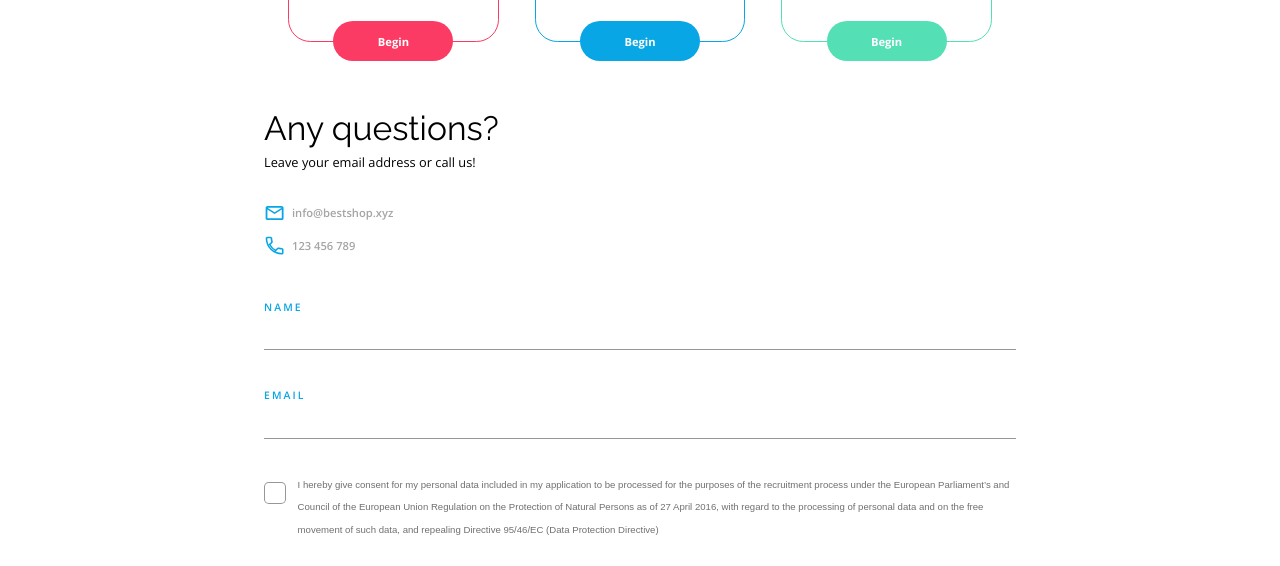
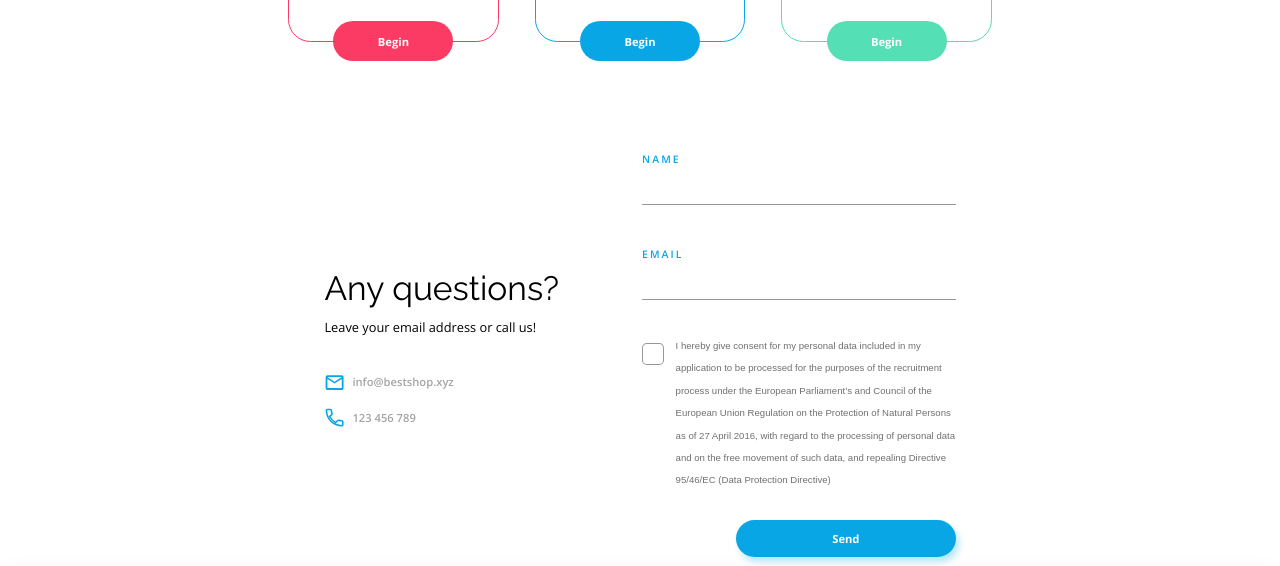
Before and after one commit to Joan266/Oxygen_shop, a website: page index.html in a window 1280 px wide. Shown: the part 2315-2881 px from the top of the page. Drawn offline with nearby package versions, Linux system fonts and the light colour scheme.

Commit message:
responsive pricing and contact section

```diff
--- a/index.html
+++ b/index.html
@@ -157,10 +157,12 @@
         </section>
       </section>
       <section class="contact">
-        <h1 class="contact__title">Any questions?</h1>
-        <p class="contact__text">Leave your email address or call us!</p>
-        <div class="contact__details"><img src="./public/svg/email.svg" alt="email icon"/><span>info@bestshop.xyz</span></div>
-        <div class="contact__details"><img src="./public/svg/telefono.svg" alt="telefono icon"/><span>123 456 789</span></div>
+        <div class="contact__info">
+          <h1 class="contact__info__title">Any questions?</h1>
+          <p class="contact__info__text">Leave your email address or call us!</p>
+          <div class="contact__info__details"><img src="./public/svg/email.svg" alt="email icon"/><span>info@bestshop.xyz</span></div>
+          <div class="contact__info__details"><img src="./public/svg/telefono.svg" alt="telefono icon"/><span>123 456 789</span></div>
+        </div>
         <form class="contact__form" action="/submit" method="post">
           <label class="contact__form__label" for="name">NAME</label>
           <input class="contact__form__input" type="text" id="name" >
--- a/styles.scss
+++ b/styles.scss
@@ -517,8 +517,20 @@
       max-width:$max-width-phone;
       margin-left: auto;
       margin-right: auto;
+      display: block;
       @media only screen and (min-width: 1000px) {
-        max-width: $max-width-computer;
+        max-width: $max-width-computer+6rem;
+        padding: 0;
+        text-align: center;
+      }
+      &__info {
+        display: block;
+        text-align: left;
+        @media only screen and (min-width: 1000px) {
+          display: inline-block;
+          vertical-align: middle;
+          line-height: 1.5;
+          width: 35%;
         }
         &__title {
           font-family: $font-Raleway;
@@ -556,11 +568,19 @@
             font-size: 0.7rem;
           }
         }
+      }
       &__form{
         margin-top: 2.5rem;
         margin-bottom: 2.5rem;
         position: relative;
         display: block;
+        text-align: left;
+        @media only screen and (min-width: 1000px) {
+          display: inline-block;
+          vertical-align: middle;
+          line-height: 1.5;
+          width: 35%;
+        }
         &__label{
           font-family: $font-OpenSans;
           font-weight: 600;
```
Also changed, not shown: styles.css, 1 other file. Lines whose indentation alone changed are shown as unchanged.
